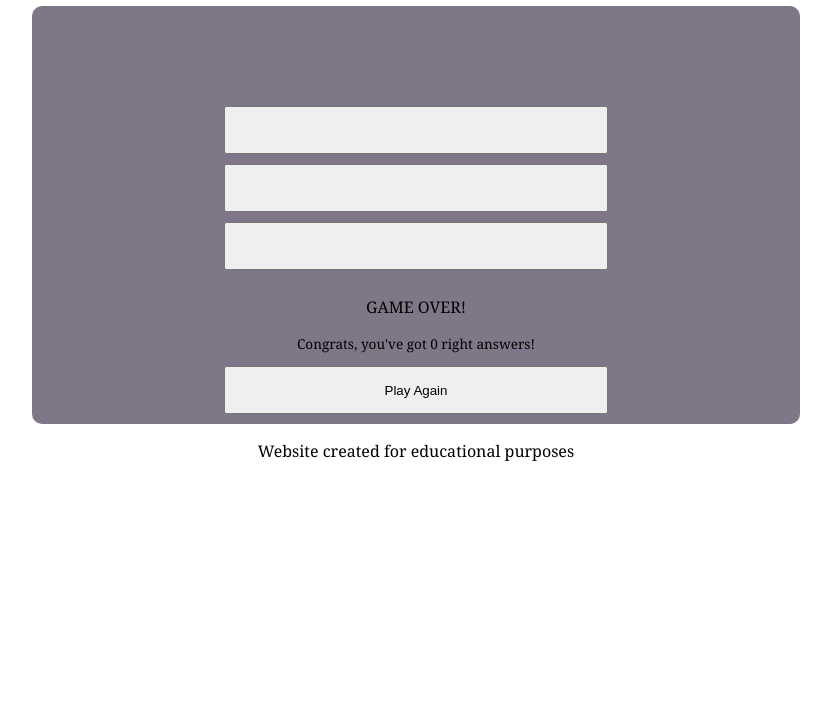
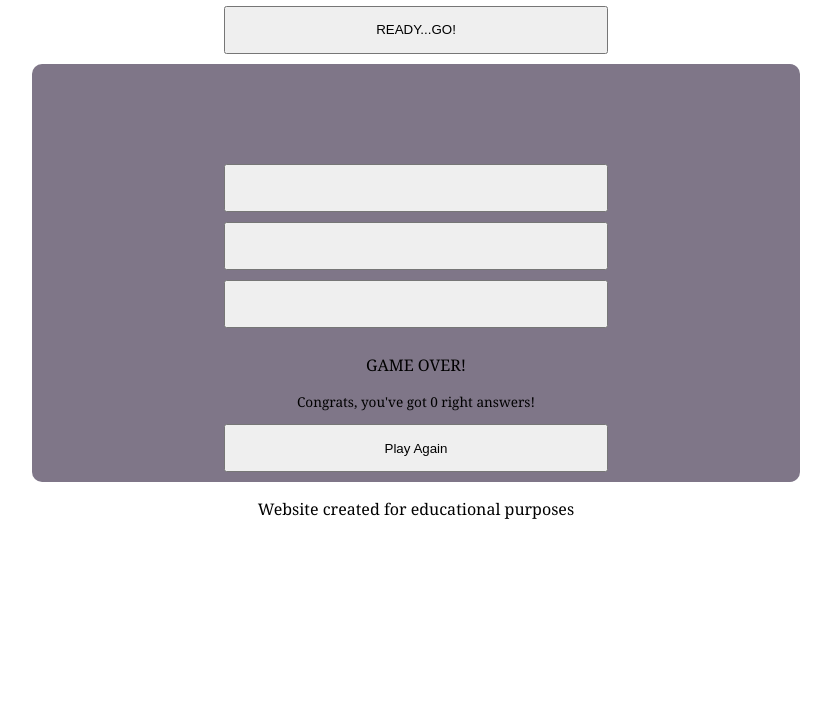
Before and after one commit to Code-Institute-Submissions/Nathisaraujo-Project2, a plain HTML site: page index.html in a window 1280 px wide. Shown: the part 75-800 px from the top of the page, without its empty margins (224-1055 px from the left). Drawn offline with Linux system fonts and the light colour scheme.

Commit message:
add start class

```diff
--- a/index.html
+++ b/index.html
@@ -10,6 +10,9 @@
 
   <body>
     <h1 class="heading">Classic Game's Quiz</h1>
+    <div class="start">
+      <button class="start-button">READY...GO!</button>
+    </div>
 
     <div class="quiz-box">
       <div class="question-area"></div>
```
